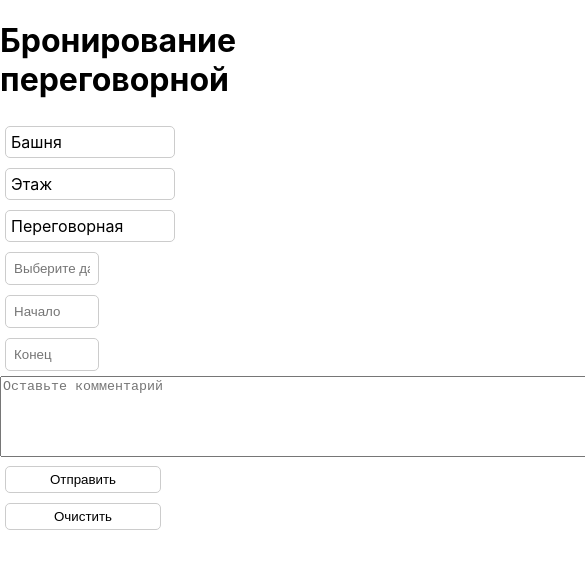
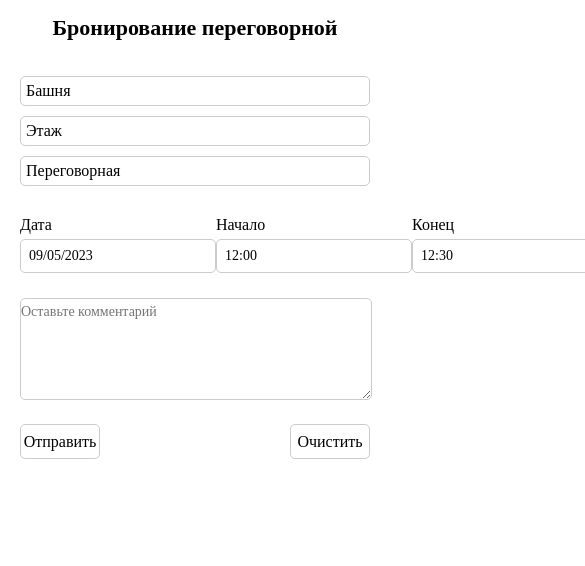
Before and after one commit to dilnabz/booking-form, a React (Create React App) app: page / in a window 390 px wide. Shown: the top 566 px of the page, 585 px wide, since content can reach past the window. Built offline with nearby package versions, Linux system fonts and the light colour scheme.

Commit message:
app landing

```diff
--- a/src/App.css
+++ b/src/App.css
@@ -1,53 +1,136 @@
 .app {
   display: flex;
-  flex-direction: column;
+  justify-content: center;
+  align-items: center;
+  font-family: serif;
+  font-size: 20px;
 }
 
 .title {
+  margin: 20px;
+  font-size: 40px;
+  font-weight: 700;
   display: flex;
   justify-content: center;
   align-items: center;
 }
 
 .container {
+  width: 800px;
   display: flex;
   justify-content: center;
   flex-direction: column;
 }
 
-.dropdown {
-  width: 180px;
+.dropdownContainer {
+  margin: 10px 0;
 }
 
-.submitBtn, .clearBtn {
-  margin: 5px;
-  padding: 5px;
+.dropdown {
+  margin: 10px 0;
+}
+
+.calendarContainer {
+  display: flex;
+  justify-content: space-between;
+  margin: 10px 0;
+}
+
+.commentContainer {
+  margin: 10px 0;
+}
+
+.comment {
+  width: 800px;
+  height: 90px;
+  padding: 5px 0;
   background-color: #fff;
   border: 1px solid #ccc;
   border-radius: 5px;
+  font-family: serif;
+  font-size: 18px;
 }
 
-@media (max-device-width:1324px){
+.submitBtnContainer {
+  display: flex;
+  justify-content: space-between;
+  align-items: center;
+}
+
+
+.submitBtn {
+  width: 100px;
+  height: 50px;
+  padding: 5px 0;
+  background-color: #fff;
+  border: 1px solid #ccc;
+  border-radius: 5px;
+  font-family: serif;
+  font-size: 18px;
+}
+
+.clearBtn {
+  width: 100px;
+  height: 50px;
+  margin: 10px 0;
+  padding: 5px 0;
+  background-color: #fff;
+  border: 1px solid #ccc;
+  border-radius: 5px;
+  font-family: serif;
+  font-size: 18px;
+}
+
+@media (max-width:835px){
+  .app {
+    font-size: 18px;
+  }
   .container {
-    display: flex;
-    flex-direction: column;
-  }
-  .dropdown {
-    width: 180px;
+    width: 600px;
   }
 
-  .submitBtn, .clearBtn{
-    width: 40%;
+  .comment {
+    width: 600px;
+    font-size: 14px;
+  }
+
+}
+
+@media (max-width:615px){
+  .app {
+    font-size: 16px;
+  }
+
+  .title {
+    font-size: 26px;
+    font-weight: 600;
+    margin: 15px;
+  }
+  .container {
+    width: 400px;
+  }
+
+  .comment {
+    width: 400px;
+  }
+
+  .submitBtn, .clearBtn {
+    width: 80px;
+    height: 35px;
+    font-size: 16px;
   }
 }
 
-@media (max-device-width:480px){
+@media (max-width:415px){
+  .title {
+    font-size: 22px;
+    margin: 15px;
+  }
   .container {
-    display: flex;
-    flex-direction: column;
+    width: 350px;
   }
 
-  .submitBtn, .clearBtn{
-    width: 81%;
+  .comment {
+    width: 350px;
   }
 }
--- a/src/App.js
+++ b/src/App.js
@@ -1,56 +1,26 @@
+import React, {useState} from "react";
 import './App.css';
-import React, {useState} from "react";
 import { Dropdown } from './components/Dropdown.js';
 import DatePicker from "react-datepicker";
+import "./datePickerStyle.css";
 import "react-datepicker/dist/react-datepicker.css";
-// CSS Modules, react-datepicker-cssmodules.css//
 import 'react-datepicker/dist/react-datepicker-cssmodules.css';
 import { registerLocale, setDefaultLocale } from  "react-datepicker";
 import ru from 'date-fns/locale/ru';
-import "./datePickerStyle.css"
+
 registerLocale('ru', ru);
 setDefaultLocale('ru', ru);
 
 
 
 export function App() {
-	const [startDate, setStartDate] = useState("");
-	const [startTime, setStartTime] = useState("");
-	const [endTime, setEndTime] = useState("");
+	const [startDate, setStartDate] = useState(new Date());
+	const [startTime, setStartTime] = useState(new Date(2023, 4, 10, 12, 0));
+	const [endTime, setEndTime] = useState(new Date(2023, 4, 10, 12, 30));
 	const [selectedTower, setSelectedTower] = useState(null);
 	const [selectedFloor, setSelectedFloor] = useState(null);
 	const [selectedMeetingRoom, setSelectedMeetingRoom] = useState(null);
 	const [comment, setComment] = useState("");
-
-	function handleSubmit(e) {
-		e.preventDefault();
-		const data = {
-			tower: selectedTower,
-			floor: selectedFloor,
-			meetingRoom: selectedMeetingRoom,
-			date: startDate,
-			startTime: startTime,
-			endTime: endTime,
-			comment: comment
-		};
-
-		if(Object.values(data).some(value => value === null || value === "")) {
-			alert("Пожалуйста, заполните все поля")
-		} else {
-			console.log(JSON.stringify(data));
-		};
-
-	};
-
-	function clearAll() {
-		setStartDate("");
-		setStartTime("");
-		setEndTime("");
-		setComment("");
-		setSelectedTower(null);
-		setSelectedFloor(null);
-		setSelectedMeetingRoom(null);
-	};
 
 	const towers = [
 		{value: "towerA", label: "Башня А"},
@@ -64,10 +34,49 @@ export function App() {
 		return {value: `room${i+1}`, label: `${i+1} переговорная`};
   	});
 
+	function handleSubmit(e) {
+		e.preventDefault();
+		const sTime = [startTime.getHours(), startTime.getMinutes()]
+		.map((x) => x < 10 ? "0" + x : x)
+		.join(":");
+
+		const eTime = [endTime.getHours(), endTime.getMinutes()]
+		.map((x) => x < 10 ? "0" + x : x)
+		.join(":");
+
+		const data = {
+			tower: selectedTower,
+			floor: selectedFloor,
+			meetingRoom: selectedMeetingRoom,
+			date: startDate,
+			startTime: sTime,
+			endTime: eTime,
+			comment: comment
+		};
+
+		if(Object.values(data).some(value => value === null || value === "")) {
+			alert("Пожалуйста, заполните все поля")
+		} else {
+			console.log(JSON.stringify(data));
+		};
+
+	};
+
+	function clearAll() {
+		setStartDate(new Date());
+		setStartTime(new Date(2023, 4, 10, 12, 0));
+		setEndTime(new Date(2023, 4, 10, 12, 30));
+		setSelectedTower(null);
+		setSelectedFloor(null);
+		setSelectedMeetingRoom(null);
+		setComment("");
+	};
+
   	return (
     <div className="app">
-		<h1 className="title">Бронирование переговорной</h1>
-    	<form className="container" onSubmit={handleSubmit}>
+    	<form className="container" onSubmit={handleSubmit} onReset={clearAll}>
+			<div className="title">Бронирование переговорной</div>
+			<div className='dropdownContainer'>
 				<div className="dropdown">
     				<Dropdown
 						placeHolder="Башня"
@@ -92,51 +101,79 @@ export function App() {
 						onSelectedChange={setSelectedMeetingRoom}
 					/>
     			</div>
+			</div>
+    		<div className="calendarContainer">
+				<div className="dateContainer">
+					<div className="dateTitle">Дата</div>
 					<div className="datepicker">
         				<DatePicker
         					locale="ru"
+							showPopperArrow={false}
         					selected={startDate}
+							dateFormat="dd/MM/yyyy"
         					onChange={(date) => setStartDate(date)}
-					placeholderText="Выберите дату"
         				/>
     				</div>
+				</div>
+				<div className="dateContainer">
 					<div className="datepicker">
+						<div className="dateTitle">Начало</div>
 						<DatePicker
+							locale="ru"
       						selected={startTime}
       						onChange={(date) => setStartTime(date)}
+							showPopperArrow={false}
       						showTimeSelect
       						showTimeSelectOnly
-      				timeIntervals={15}
-      				timeCaption="Time"
+      						timeIntervals={30}
+      						timeCaption="Время"
       						dateFormat="HH:mm"
-					placeholderText="Начало"
     				/>
 					</div>
+				</div>
+				<div  className="dateContainer">
 					<div className="datepicker">
+						<div className="dateTitle">Конец</div>
 						<DatePicker
       						selected={endTime}
       						onChange={(date) => setEndTime(date)}
+							showPopperArrow={false}
       						showTimeSelect
       						showTimeSelectOnly
       						timeIntervals={30}
-      				timeCaption="Time"
+      						timeCaption="Время"
       						dateFormat="HH:mm"
-					placeholderText="Конец"
     					/>
 					</div>
-			<div>
+				</div>
+			</div>
+			<div className="commentContainer">
 				<textarea
+				className="comment"
 					value={comment}
 					placeholder="Оставьте комментарий"
 					onChange={e => setComment(e.target.value)}
 					rows="5"
 					cols="100"
-				maxLength="150"
+					maxLength="1000"
 				/>
 			</div>
-			<button type="submit" className="submitBtn">Отправить</button>
+			<div className='submitBtnContainer'>
+				<button
+					type="submit"
+					className="submitBtn"
+				>
+					Отправить
+				</button>
+				<button
+					type="reset"
+					className="clearBtn"
+				>
+					Очистить
+				</button>
+			</div>
+
 		</form>
-		<button onClick={clearAll} className="clearBtn">Очистить</button>
     </div>
   );
 };
--- a/src/components/Dropdown.css
+++ b/src/components/Dropdown.css
@@ -3,14 +3,12 @@
     border: 1px solid #ccc;
     position: relative;
     border-radius: 5px;
-    margin: 5px;
   }
 
 .dropdown-input {
-    display: flex;
     padding: 5px;
     align-items: center;
-    user-select: none;
+    cursor: pointer;
 }
 
 .dropdown-menu {
@@ -39,7 +37,7 @@
     color: #fff;
 }
 
-@media (max-device-width:1324px){
+/* @media (max-device-width:1324px){
 
     .dropdown-menu {
         z-index: 1;
@@ -51,4 +49,4 @@
     .dropdown-menu {
         z-index: 1;
     }
-}
+} */
--- a/src/datePickerStyle.css
+++ b/src/datePickerStyle.css
@@ -1,36 +1,33 @@
 @import url('../node_modules/react-datepicker/src/stylesheets/datepicker.scss');
 .react-datepicker-wrapper {
-    margin: 5px;
+    margin: 5px 0;
 }
 
 .react-datepicker__input-container input {
     border: 1px solid #ccc;
     border-radius: 5px;
     padding: 8px;
+    font-family: serif;
+    font-size: 18px;
 }
 
-@media (max-device-width:1324px){
-    .react-datepicker-wrapper {
-        margin: 5px;
-    }
+@media (max-device-width:835px){
 
     .react-datepicker__input-container input {
-        width: 39%;
-        border: 1px solid #ccc;
-        border-radius: 5px;
-        padding: 8px;
+        font-size: 14px;
     }
 }
 
-@media (max-device-width:480px){
-    .react-datepicker-wrapper {
-        margin: 5px;
-    }
+@media (max-device-width:615px){
 
     .react-datepicker__input-container input {
-        width: 76%;
-        border: 1px solid #ccc;
-        border-radius: 5px;
-        padding: 8px;
+        width: 100px;
     }
 }
+
+@media (max-device-width:415px){
+
+    .react-datepicker__input-container input {
+        width: 80px;
+    }
+}
```
Lines whose indentation alone changed are shown as unchanged.
